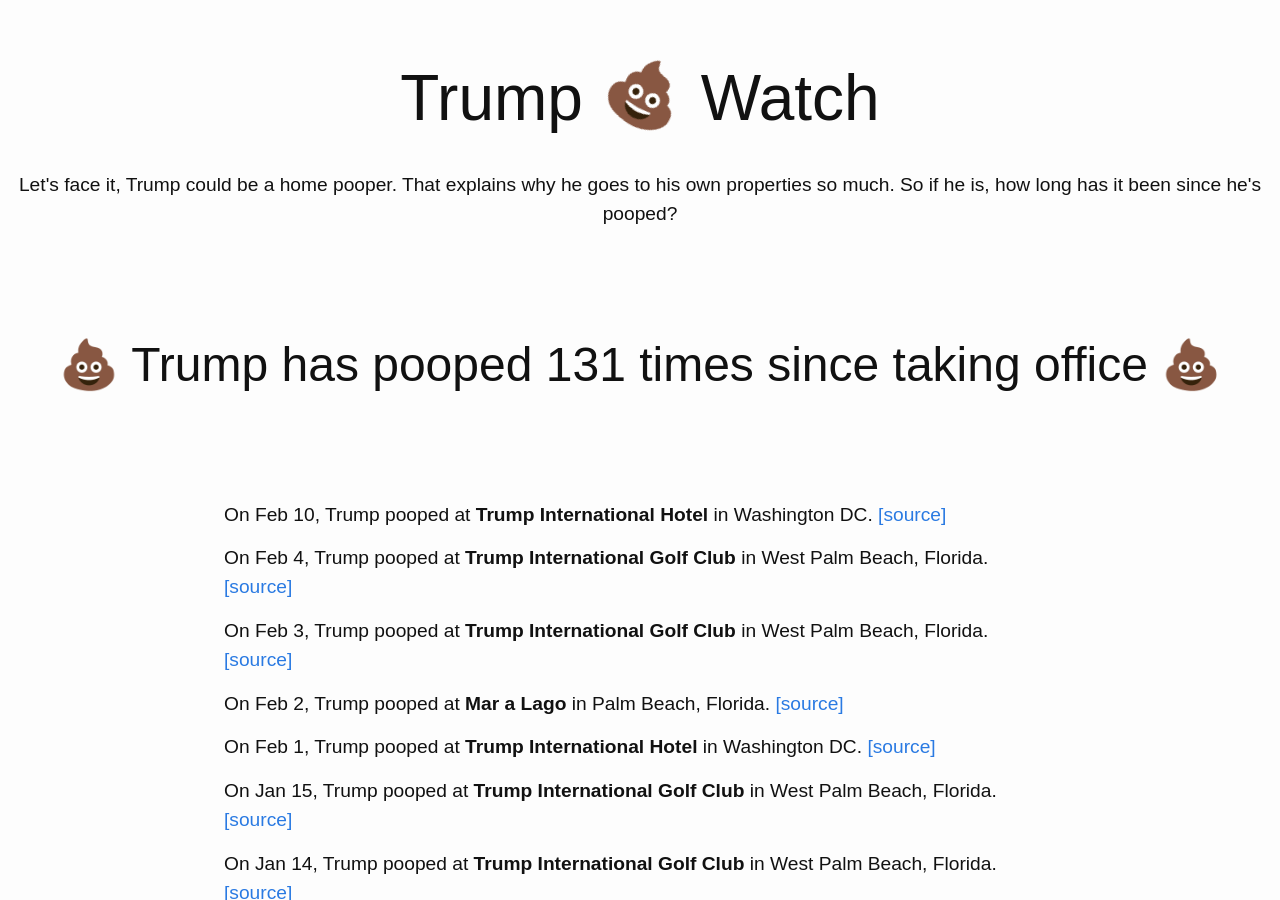
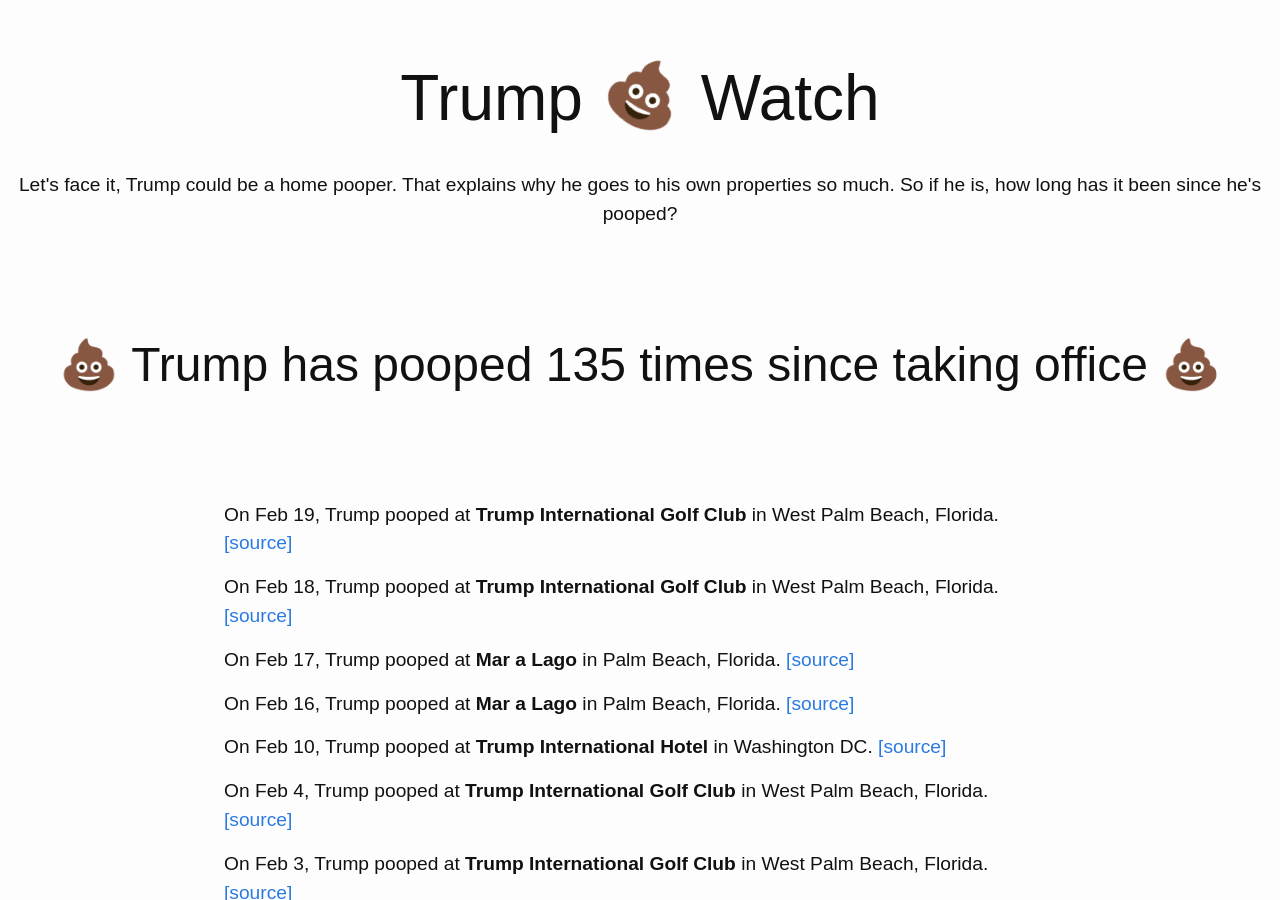
Before and after one commit to dansinker/trumppoopwatch.org, a Jekyll site: the page built from pooparchive.md, in a window 1280 px wide and 900 px high. Built offline with Jekyll 4.4.1, drawn with Linux system fonts in a browser that asks for light colours; nearby versions of some CDN libraries.

Commit message:
Feb poopin

```diff
--- a/_data/trumps.yml
+++ b/_data/trumps.yml
@@ -1,8 +1,24 @@
 poops:
+- location: Trump International Golf Club
+  city: West Palm Beach, Florida
+  date: 2018-02-19
+  link: https://twitter.com/gbennettpost/status/965589501300105216?ref_src=twsrc%5Etfw&ref_url=http%3A%2F%2Fwww.palmbeachpost.com%2Fnews%2Ftrump-palm-beach-president-head-back-white-house-late-afternoon%2FU0Ac6G0L0znmOC87p4Mn4K%2F
+- location: Trump International Golf Club
+  city: West Palm Beach, Florida
+  date: 2018-02-18
+  link: https://publicpool.kinja.com/subject-travel-print-pool-report-3-trump-internatio-1823121565
+- location: Mar a Lago
+  city: Palm Beach, Florida
+  date: 2018-02-17
+  link: https://twitter.com/JenniferJJacobs/status/964868479437430784
+- location: Mar a Lago
+  city: Palm Beach, Florida
+  date: 2018-02-16
+  link: https://twitter.com/kylegriffin1/status/964689660386709505
 - location: Trump International Hotel
   city: Washington DC
   date: 2018-02-10
-  link: https://twitter.com/anitakumar01/status/962505002748141569
+  link: https://www.instagram.com/p/BfCjfYSAEag/
 - location: Trump International Golf Club
   city: West Palm Beach, Florida
   date: 2018-02-04
```
